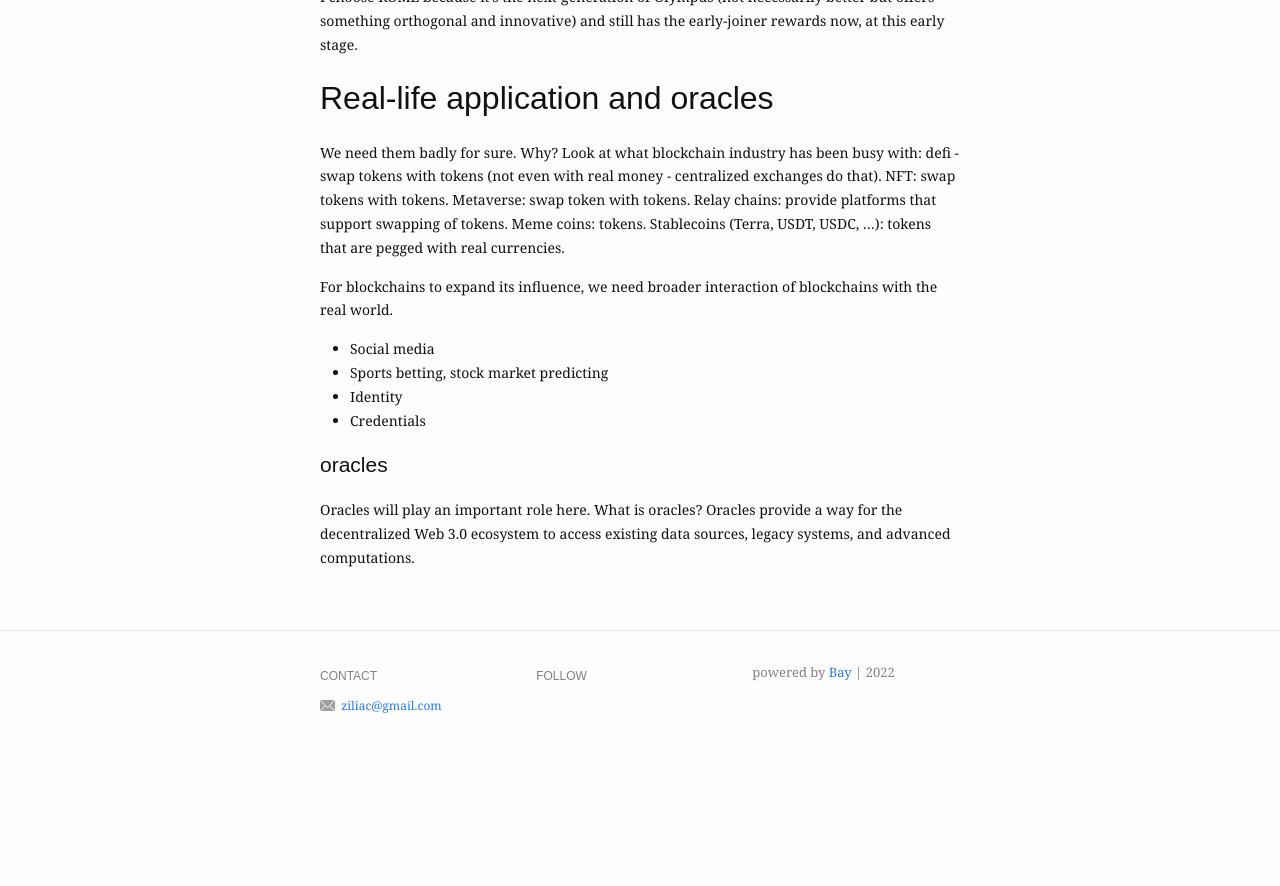
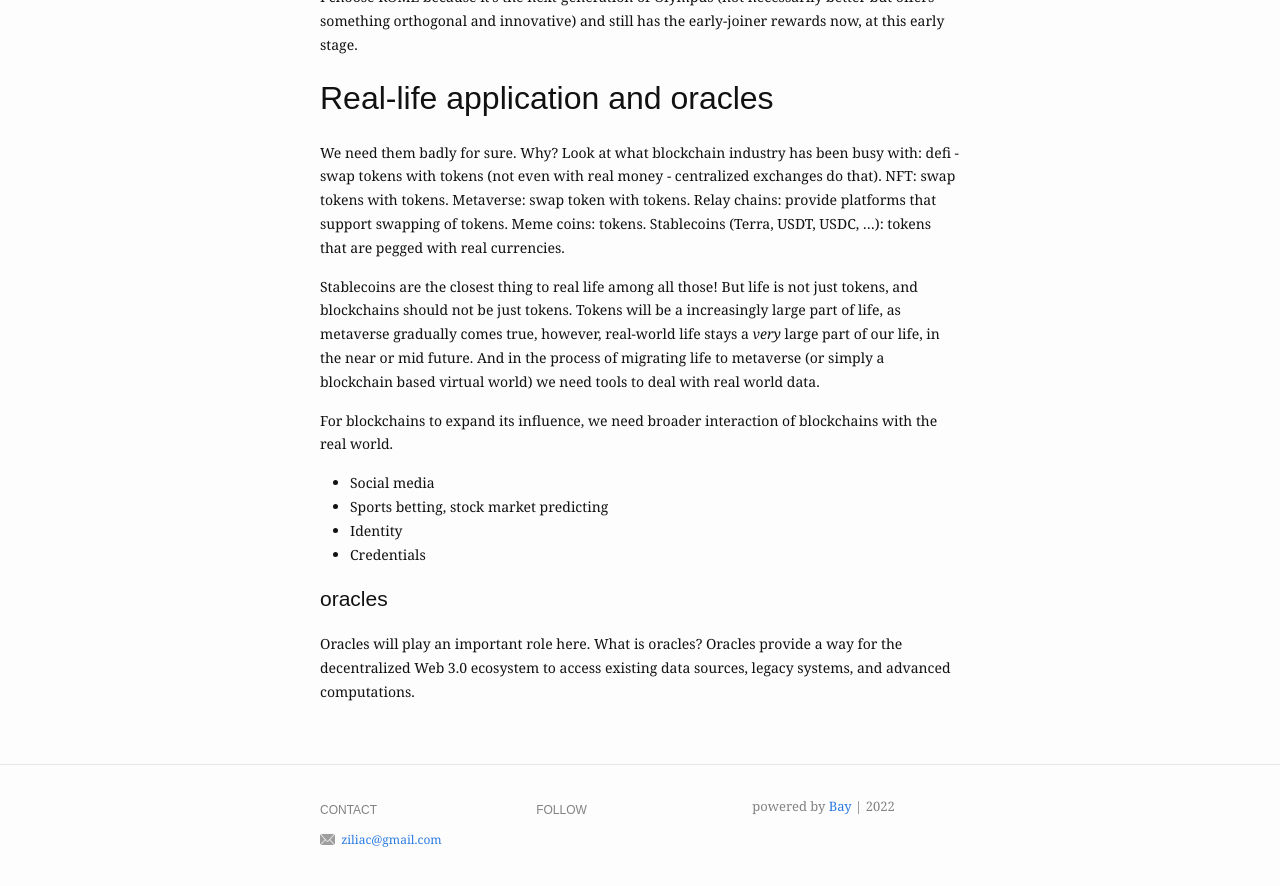
Before and after one commit to idiotekk/idiotekk.github.io, a Jekyll site: the page built from _posts/2021-11-27-blockchain_3.md, in a window 1280 px wide and 900 px high, scrolled down 1349 px. Shown: the top 886 px of the window. Built offline with Jekyll 4.4.1, drawn with Linux system fonts in a browser that asks for light colours; before the commit the page ends 2115 px from its top, so only the background shows below that.

Commit message:
Update 2021-11-27-blockchain_3.md

```diff
--- a/_posts/2021-11-27-blockchain_3.md
+++ b/_posts/2021-11-27-blockchain_3.md
@@ -40,6 +40,8 @@ I choose ROME because it's the next-generation of Olympus (not necessarily bette
 
 We need them badly for sure. Why? Look at what blockchain industry has been busy with: defi - swap tokens with tokens (not even with real money - centralized exchanges do that). NFT: swap tokens with tokens. Metaverse: swap token with tokens. Relay chains: provide platforms that support swapping of tokens. Meme coins: tokens. Stablecoins (Terra, USDT, USDC, ...): tokens that are pegged with real currencies.
 
+Stablecoins are the closest thing to real life among all those! But life is not just tokens, and blockchains should not be just tokens. Tokens will be a increasingly large part of life, as metaverse gradually comes true, however, real-world life stays a *very* large part of our life, in the near or mid future. And in the process of migrating life to metaverse (or simply a blockchain based virtual world) we need tools to deal with real world data.
+
 For blockchains to expand its influence, we need broader interaction of blockchains with the real world.
 - Social media
 - Sports betting, stock market predicting
```
